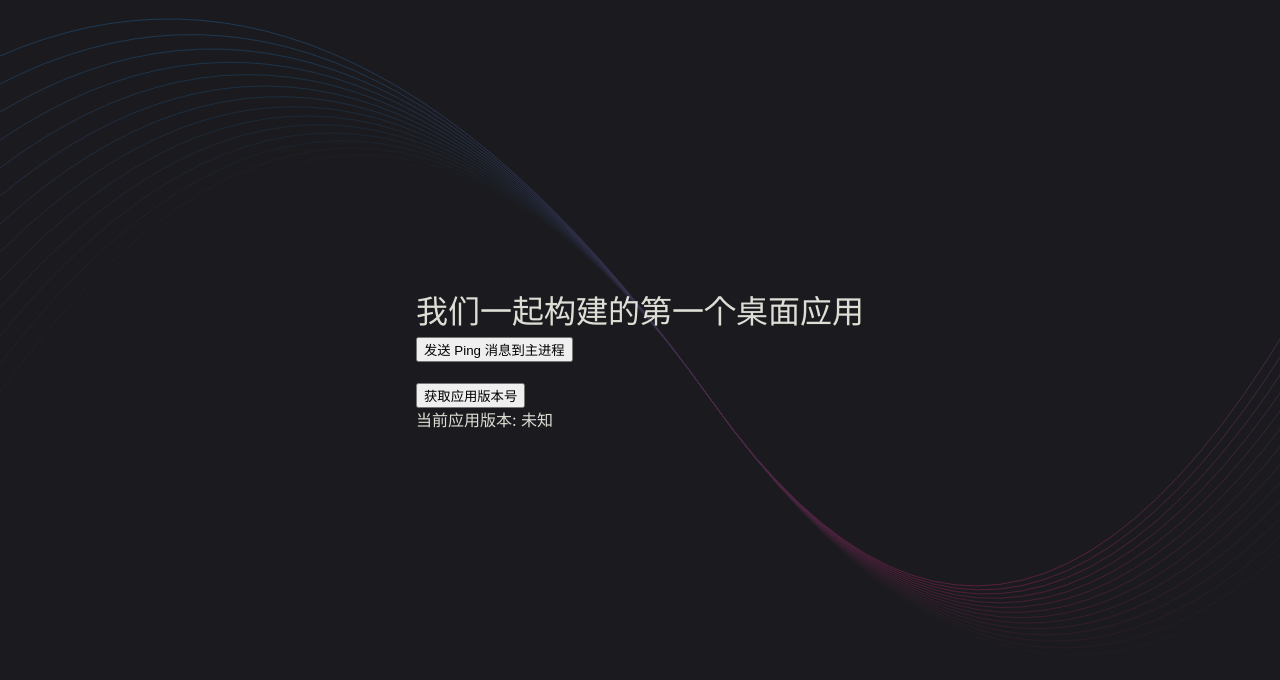
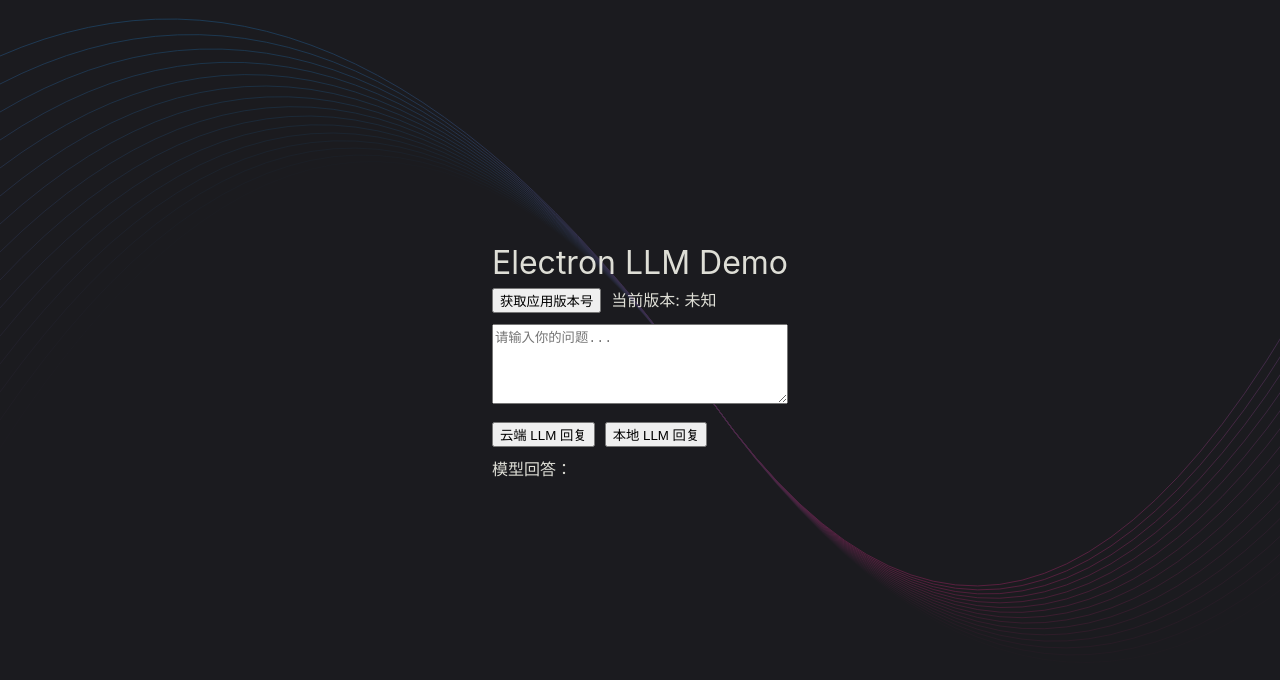
Before and after one commit to mr-jay-wei/electron_demo, a React (Vite) app: page / in a window 1280 px wide. Shown: the top 680 px of the page. Built offline with nearby package versions, Linux system fonts and the light colour scheme.

Commit message:
在界面显示云端和本地，云端调用显示无响应

```diff
--- a/src/preload/index.d.ts
+++ b/src/preload/index.d.ts
@@ -1,5 +1,4 @@
 // src/preload/index.d.ts
-
 declare global {
   interface Window {
     electron: {
--- a/src/renderer/src/App.tsx
+++ b/src/renderer/src/App.tsx
@@ -1,35 +1,56 @@
 // src/renderer/src/App.tsx
 import { useState } from 'react'
-// ... 其他 import ...
 
 function App(): React.JSX.Element {
-  // 创建一个 state 来存储版本号
   const [appVersion, setAppVersion] = useState('未知')
+  const [prompt, setPrompt] = useState('')
+  const [response, setResponse] = useState('')
 
-  const handleSend = (): void => {
-    window.electron.renderer.send('ping')
-  }
-
-  // 新增：处理获取版本号的点击事件
   const handleGetVersion = async (): Promise<void> => {
-    // 调用我们通过 preload 暴露的 invoke 方法
     const version = await window.electron.renderer.invoke('get-app-version')
-    console.log('渲染进程收到了版本号:', version) // 在开发者工具的 Console 中打印
     setAppVersion(version)
   }
 
+  const handleAskCloud = async (): Promise<void> => {
+    if (!prompt) return
+    const ans = await window.electron.renderer.invoke('ask-llm-cloud', prompt)
+    setResponse(ans)
+  }
+
+  const handleAskLocal = async (): Promise<void> => {
+    if (!prompt) return
+    const ans = await window.electron.renderer.invoke('ask-llm-local', prompt)
+    setResponse(ans)
+  }
+
   return (
-    <div className="container">
-      {/* ... 原来的内容 ... */}
-      <h1>我们一起构建的第一个桌面应用</h1>
+    <div className="container" style={{ padding: 20 }}>
+      <h1>Electron LLM Demo</h1>
 
-      {/* ... 原来的按钮 ... */}
-      <button onClick={handleSend}>发送 Ping 消息到主进程</button>
+      <div style={{ marginBottom: '10px' }}>
+        <button onClick={handleGetVersion}>获取应用版本号</button>
+        <span style={{ marginLeft: '10px' }}>当前版本: {appVersion}</span>
+      </div>
 
-      {/* 新增的按钮和显示区域 */}
-      <div style={{ marginTop: '20px' }}>
-        <button onClick={handleGetVersion}>获取应用版本号</button>
-        <p>当前应用版本: <strong>{appVersion}</strong></p>
+      <div style={{ marginBottom: '10px' }}>
+        <textarea
+          style={{ width: '100%', height: '80px' }}
+          value={prompt}
+          onChange={(e) => setPrompt(e.target.value)}
+          placeholder="请输入你的问题..."
+        />
+      </div>
+
+      <div style={{ marginBottom: '10px' }}>
+        <button onClick={handleAskCloud}>云端 LLM 回复</button>
+        <button onClick={handleAskLocal} style={{ marginLeft: '10px' }}>
+          本地 LLM 回复
+        </button>
+      </div>
+
+      <div>
+        <p>模型回答：</p>
+        <pre style={{ whiteSpace: 'pre-wrap' }}>{response}</pre>
       </div>
     </div>
   )
```
Also changed, not shown: src/main/index.ts (+38 -24 lines), 2 other files (tests, documents, lock files or other folders).
